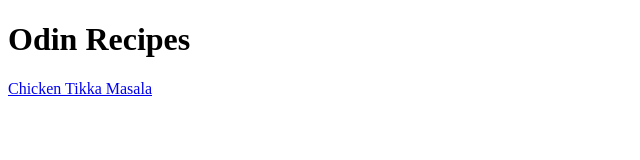
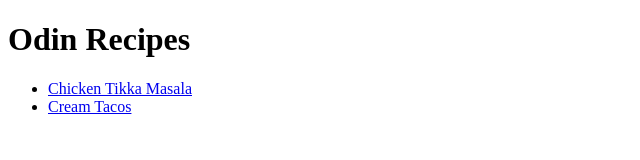
Before and after one commit to OdinWebDev/odin-recipes, a plain HTML site: page index.html in a window 1280 px wide. Shown: the whole page, without its empty margins (0-640 px from the left). Drawn offline with Linux system fonts and the light colour scheme.

Commit message:
Add Cream Tacos recipe to index.html

```diff
--- a/index.html
+++ b/index.html
@@ -8,6 +8,9 @@
 </head>
 <body>
     <h1>Odin Recipes</h1>
-    <a href="./recipes/chickentikka.html">Chicken Tikka Masala</a>
+    <ul>
+        <li><a href="./recipes/chickentikka.html">Chicken Tikka Masala</a></li>
+        <li><a href="./recipes/creamtacos.html">Cream Tacos</a></li>
+    </ul>
 </body>
 </html>
```
